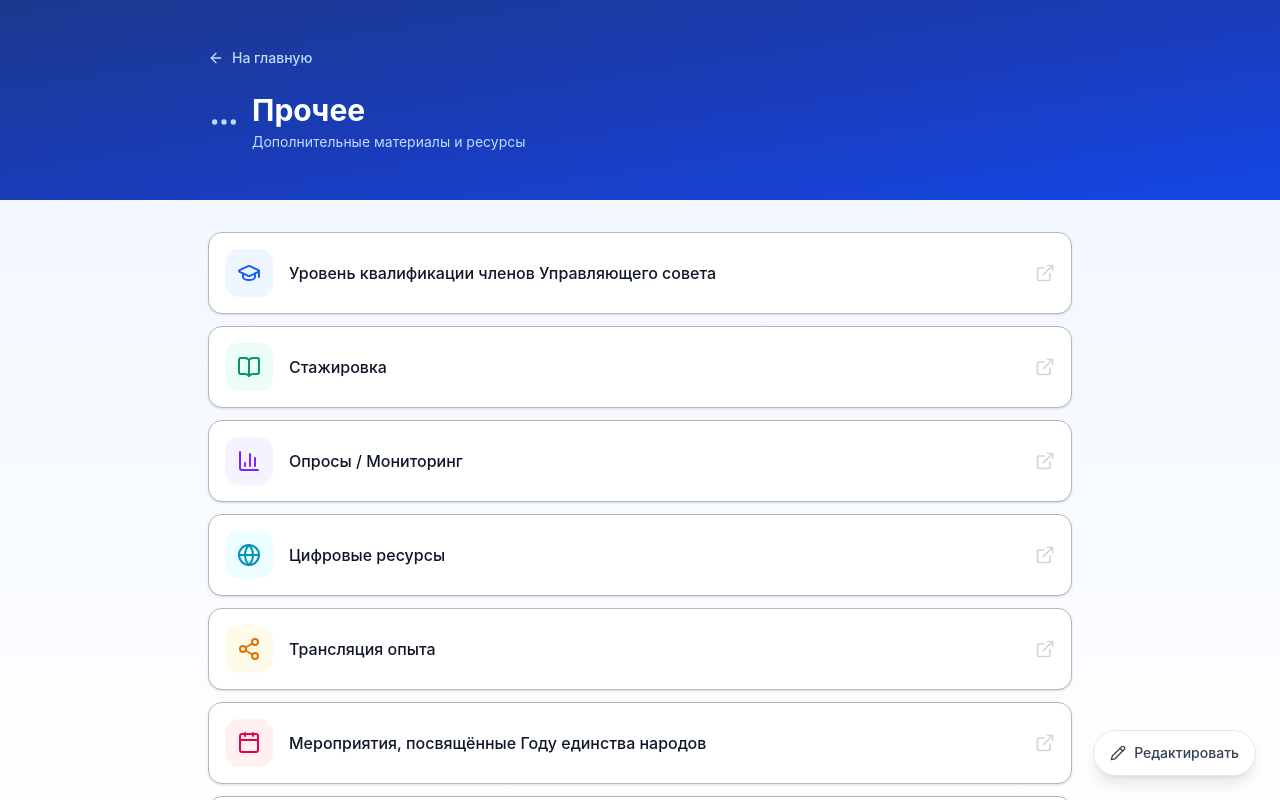
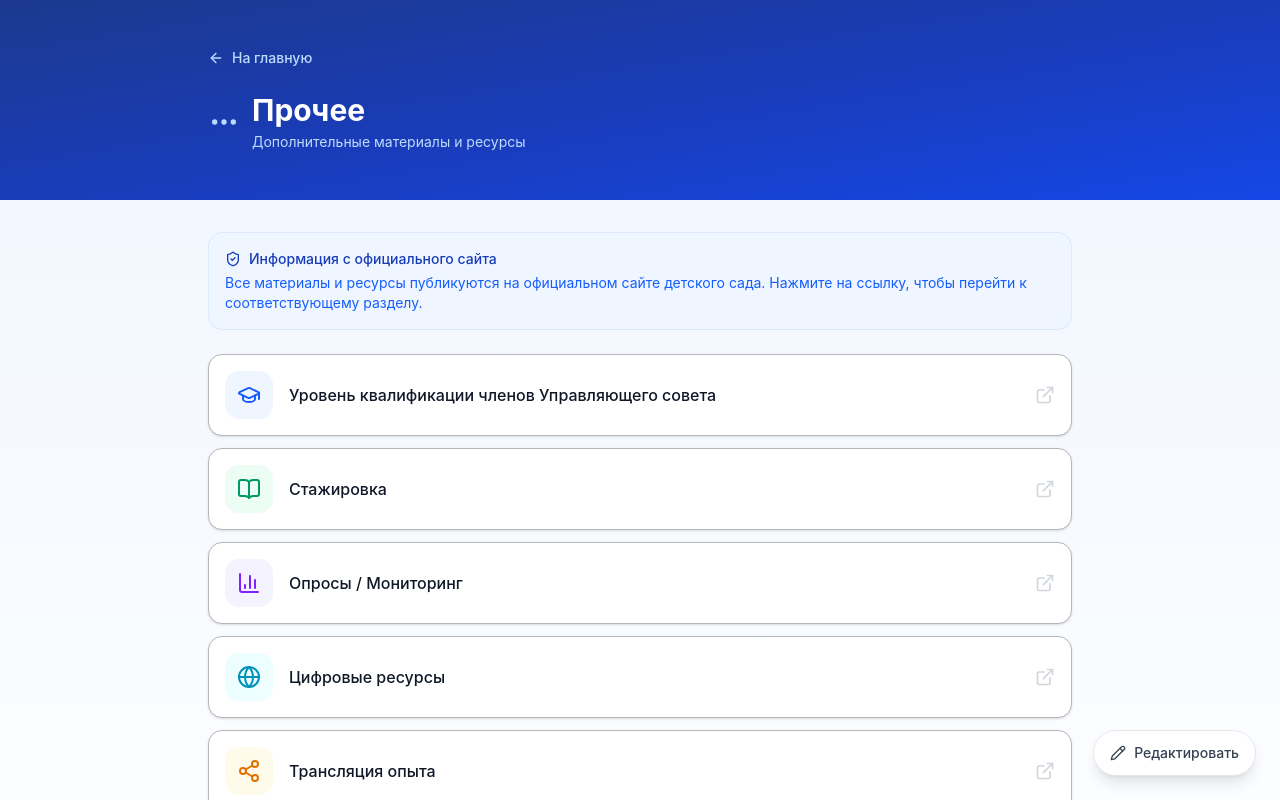
Before and after one commit to Vik725/personal-notes, a Next.js app: page /other in a window 1280 px wide. Shown: the top 800 px of the page. Built offline with nearby package versions, Linux system fonts and the light colour scheme.

Commit message:
Update page.tsx

```diff
--- a/app/other/page.tsx
+++ b/app/other/page.tsx
@@ -33,6 +33,16 @@ export default function OtherPage() {
       </div>
 
       <div className="mx-auto max-w-4xl px-4 py-8">
+        <div className="rounded-xl border border-blue-100 bg-blue-50 p-4 mb-6 text-sm text-blue-800">
+          <p className="flex items-center gap-2 font-medium">
+            <ShieldCheck className="h-4 w-4" />
+            Информация с официального сайта
+          </p>
+          <p className="mt-1 text-blue-600">
+            Все материалы и ресурсы публикуются на официальном сайте детского сада. Нажмите на ссылку, чтобы перейти к соответствующему разделу.
+          </p>
+        </div>
+
         <div className="space-y-3">
           {links.map((item, i) => {
             const Icon = item.icon;
```
